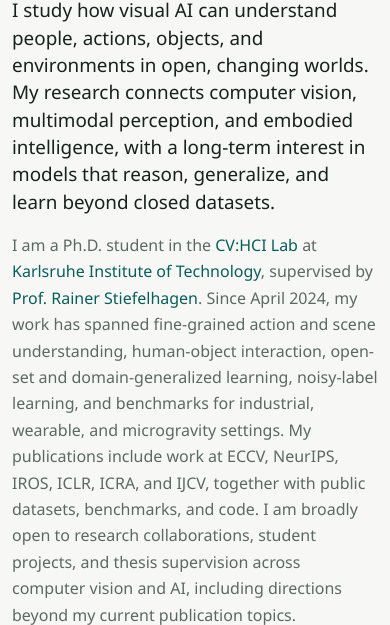
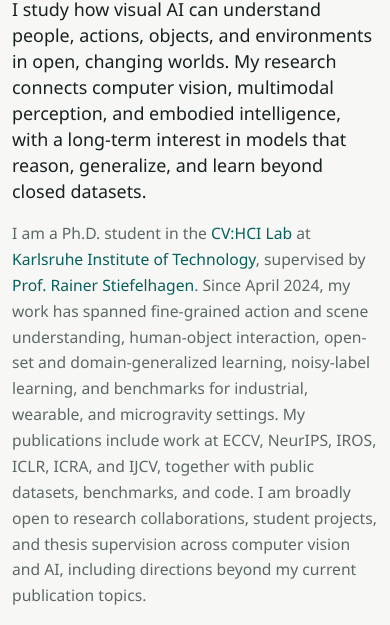
Before and after one commit to Kratos-Wen/Kratos-Wen.github.io, a plain HTML site: page index.html in a window 390 px wide. Shown: the part 210-835 px from the top of the page. Drawn offline with Linux system fonts and the light colour scheme.

Commit message:
Final polish for conference sharing

```diff
--- a/assets/css/styles.css
+++ b/assets/css/styles.css
@@ -133,6 +133,8 @@ img {
 
 .hero-copy,
 .profile-panel {
+  width: 100%;
+  max-width: 100%;
   min-width: 0;
 }
 
@@ -175,6 +177,7 @@ h3 {
 
 .lead {
   width: 100%;
+  min-width: 0;
   max-width: 760px;
   margin-bottom: 1rem;
   color: var(--text);
@@ -185,6 +188,7 @@ h3 {
 
 .bio {
   width: 100%;
+  min-width: 0;
   max-width: 740px;
   color: var(--muted);
   overflow-wrap: break-word;
@@ -810,7 +814,8 @@ body.modal-open {
   .nav,
   .section,
   .site-footer {
-    width: min(100% - 24px, 1080px);
+    width: calc(100% - 24px);
+    max-width: 1080px;
   }
 
   .section {
@@ -819,6 +824,18 @@ body.modal-open {
 
   .hero {
     padding-top: 32px;
+  }
+
+  .lead {
+    max-width: 100%;
+    font-size: 1.12rem;
+    overflow-wrap: anywhere;
+  }
+
+  .bio {
+    max-width: 100%;
+    font-size: 0.98rem;
+    overflow-wrap: anywhere;
   }
 
   .section-heading.with-action {
--- a/index.html
+++ b/index.html
@@ -334,9 +334,8 @@
           <p class="eyebrow">Public Releases</p>
           <h2 id="resources-title">Selected Research Resources</h2>
           <p class="section-note">
-            A selected set of public datasets, benchmarks, and code releases connected to papers, not a
-            complete representation of my research. The full publication record is available through the
-            publication list and Google Scholar.
+            A curated set of public datasets, benchmarks, and code releases connected to papers. For the
+            complete publication record, please see the publication list or Google Scholar.
           </p>
         </div>
         <div class="project-grid">
@@ -427,7 +426,7 @@
     </main>
 
     <footer class="site-footer">
-      <p>© <span id="year"></span> Di Wen. Built for GitHub Pages.</p>
+      <p>© <span id="year"></span> Di Wen.</p>
     </footer>
 
     <script src="assets/js/main.js"></script>
```
Also changed, not shown: collaborate.html (+1 -1 lines), publications.html (+2 -3 lines), 1 other file.
